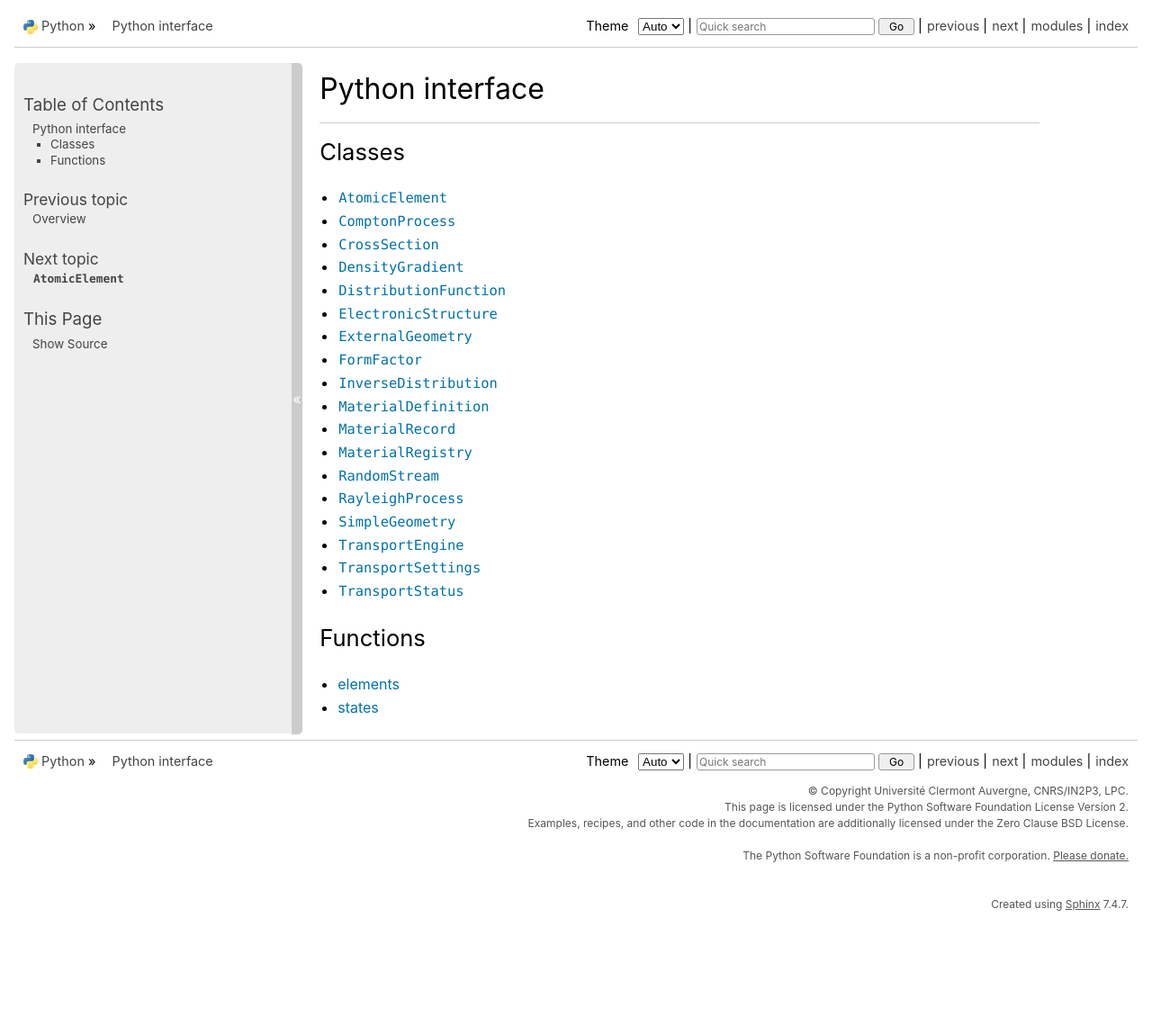
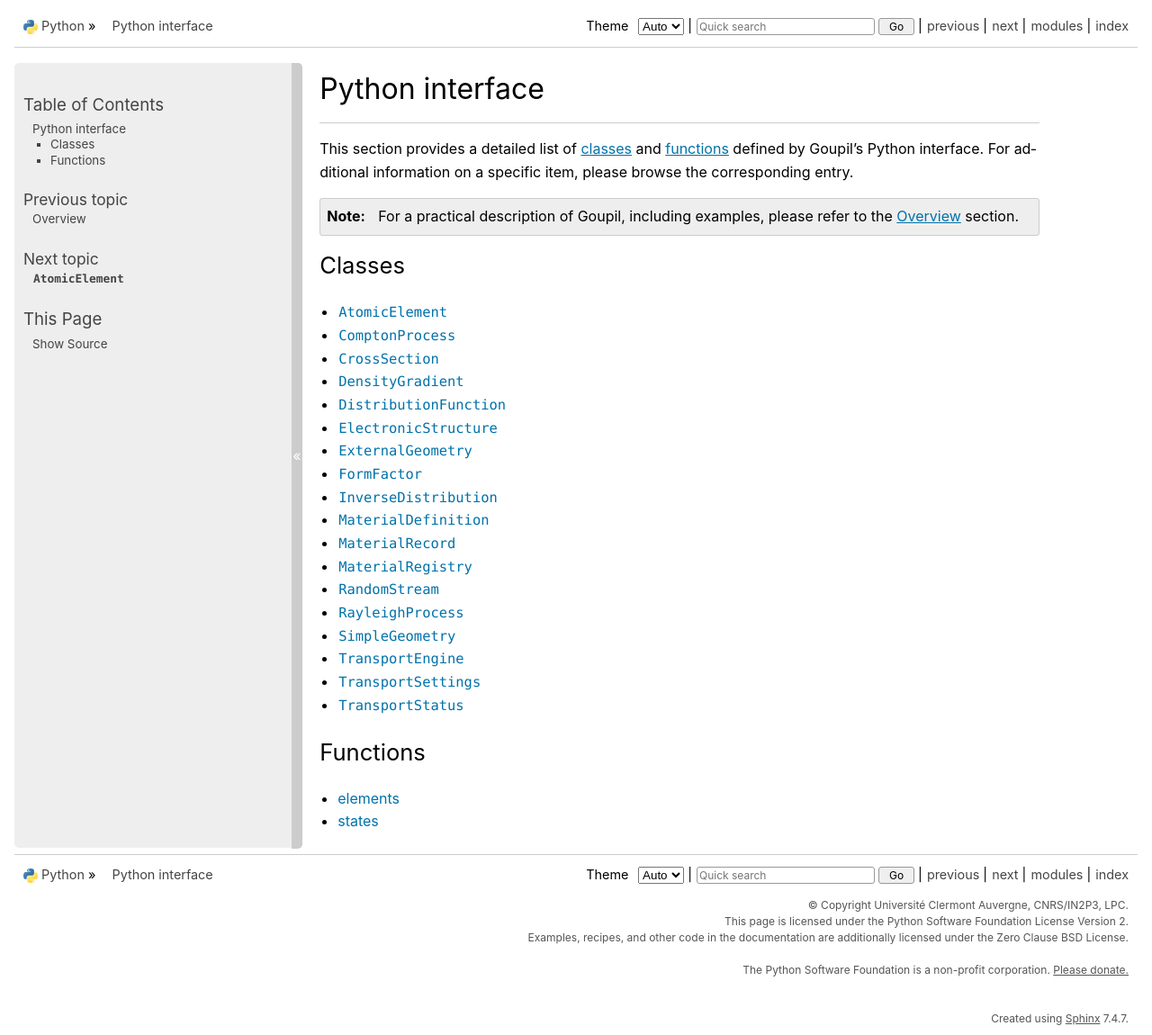
Before and after one commit to niess/goupil, a Sphinx documentation site: the page built from docs/library/index.rst, in a window 1280 px wide and 1150 px high. Shown: the whole window at 90% size. Built offline with Sphinx 7.4.7, drawn with Linux system fonts in a browser that asks for light colours.

```diff
--- a/docs/interface/index.rst
+++ b/docs/interface/index.rst
@@ -72,7 +72,8 @@ Interface
 ---------
 
 Goupil's C interface defines 1 function and 8 types, which are listed below. For
-additional information on each item, please browse the corresponding entries.
+additional information on a specific item, please browse the corresponding
+entry.
 
 
 Functions
--- a/docs/library/index.rst
+++ b/docs/library/index.rst
@@ -5,6 +5,16 @@ Python interface
    :synopsis: Python interface
 
 ----
+
+This section provides a detailed list of `classes <classes>`_ and `functions
+<functions>`_ defined by Goupil's Python interface. For additional information
+on a specific item, please browse the corresponding entry.
+
+.. note::
+
+   For a practical description of Goupil, including examples, please refer to
+   the :doc:`../description` section.
+
 
 Classes
 -------
```
Also changed, not shown: docs/description.rst (+0 -7 lines), docs/index.rst (+17 -2 lines), docs/references.rst (+10 -2 lines).
